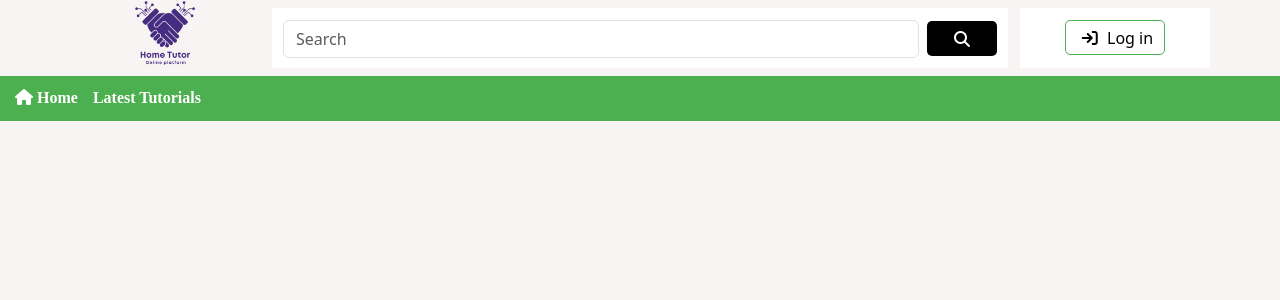
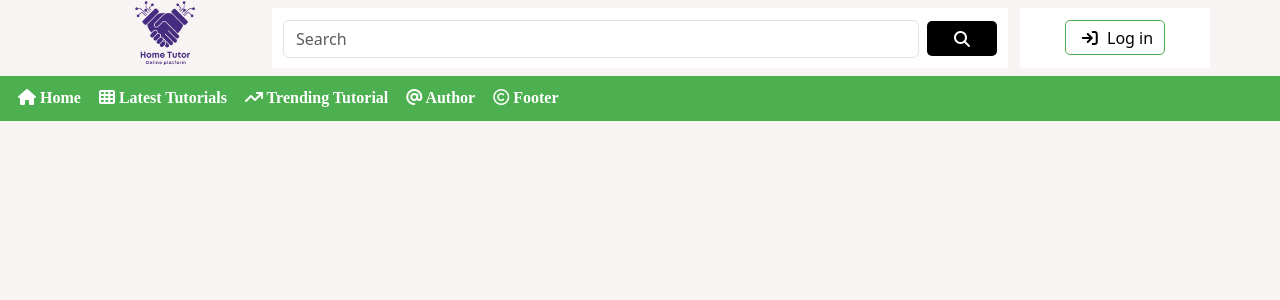
Before and after one commit to mishuk09/CSE-Hacks, a PHP site: page / in a window 1280 px wide. Shown: the top 300 px of the page. Run offline with PHP 8.4, Linux system fonts and the light colour scheme; some libraries are stand-ins or nearby versions; some web fonts are replaced.

```diff
--- a/index.html
+++ b/index.html
@@ -90,10 +90,10 @@
        <div class="manue-bar-design">
 
         <a href=""> <i class="fa-solid fa-house"></i> Home</a>
-        <a href="">Latest Tutorials </a>
-        <a href=""></a>
-        <a href=""></a>
-        <a href=""></a>
+        <a href=""><i class="fa-solid fa-table-cells"></i> Latest Tutorials </a>
+        <a href=""> <i class="fa-solid fa-arrow-trend-up"></i> Trending Tutorial</a>
+        <a href=""><i class="fa-solid fa-at"></i> Author </a>
+        <a href=""><i class="fa-regular fa-copyright"></i> Footer</a>
         <a href=""></a>
         <a href=""></a>
         <a href=""></a>
--- a/style.css
+++ b/style.css
@@ -154,15 +154,26 @@ body{
 
   }
 
-  .manue-bar-design a{
+  .manue-bar-design  a{
     text-decoration: none;
     margin-top: 10px;
-    margin-left: 15px;
+    margin-left: 18px;
     color: white;
   }
 
 .manue-bar-design a i {
     color: white;
+}
+.manue-bar-design a:hover {
+    color: white;
+    background-color: #3e6a40;
+    height: 45px;
+    margin-top: px;
+
+}
+
+.manue-home a{
+    margin-top:10px;
 }
 
 
@@ -182,5 +193,4 @@ body{
 
 
 
-
       /*-------------------------------- Manue end --------------------------------*/
```
